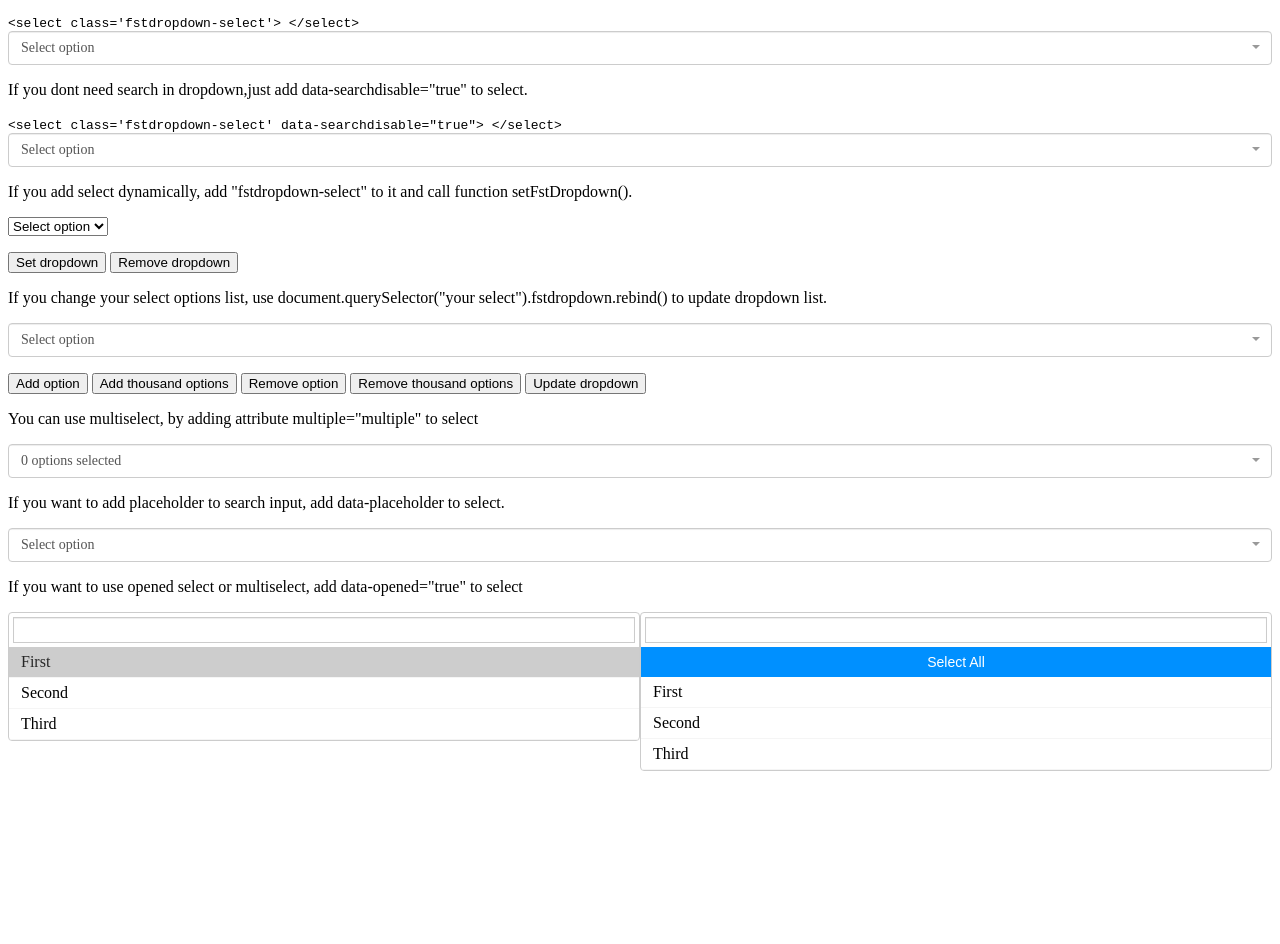
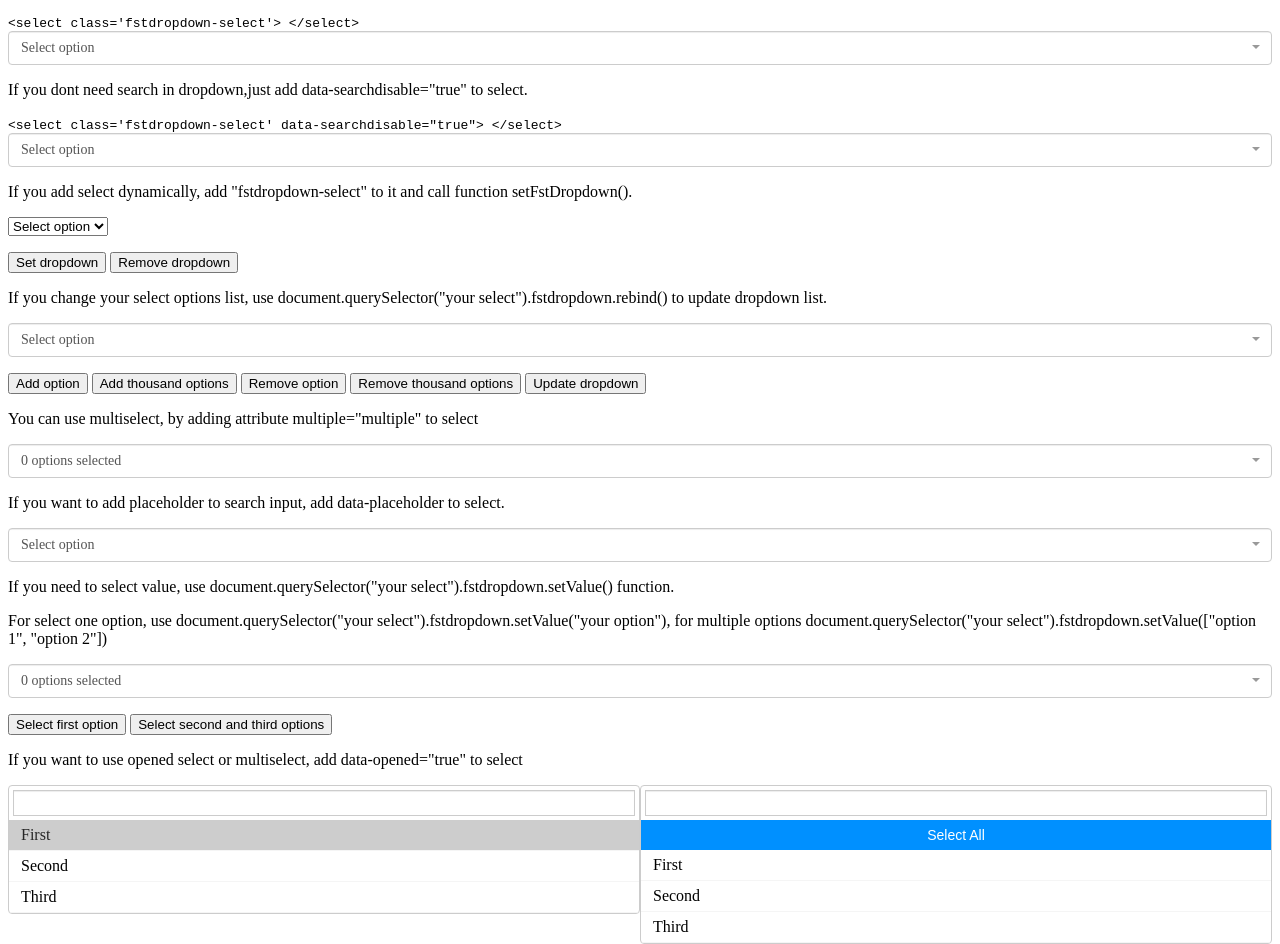
Before and after one commit to VirtusX/fstdropdown, a plain HTML site: page index.html in a window 1280 px wide. Shown: the part 101-1045 px from the top of the page. Before the commit the page ends 872 px from the top, so only its background shows below. Drawn offline with Linux system fonts and the light colour scheme.

Commit message:
Added new demo

```diff
--- a/index.html
+++ b/index.html
@@ -72,6 +72,23 @@
             <option value="3">Third</option>
         </select>
     </p>
+    <p>
+        If you need to select value, use document.querySelector("your select").fstdropdown.setValue() function.
+    </p>
+<p>
+    For select one option, use document.querySelector("your select").fstdropdown.setValue("your option"), for multiple options document.querySelector("your select").fstdropdown.setValue(["option 1", "option 2"])
+</p>
+<p>
+    <select class="fstdropdown-select" id="selectOptions" multiple="multiple">
+        <option value="1">First</option>
+        <option value="2">Second</option>
+        <option value="3">Third</option>
+    </select>
+</p>
+<p>
+    <button type="button" onclick='document.querySelector("#selectOptions").fstdropdown.setValue("1")'>Select first option</button>
+    <button type="button" onclick='document.querySelector("#selectOptions").fstdropdown.setValue(["2", "3"])'>Select second and third options</button>
+</p>
     <p>If you want to use opened select or multiselect, add data-opened="true" to select</p>
     <p>
         <div style="width: 50%; float: left">
```
